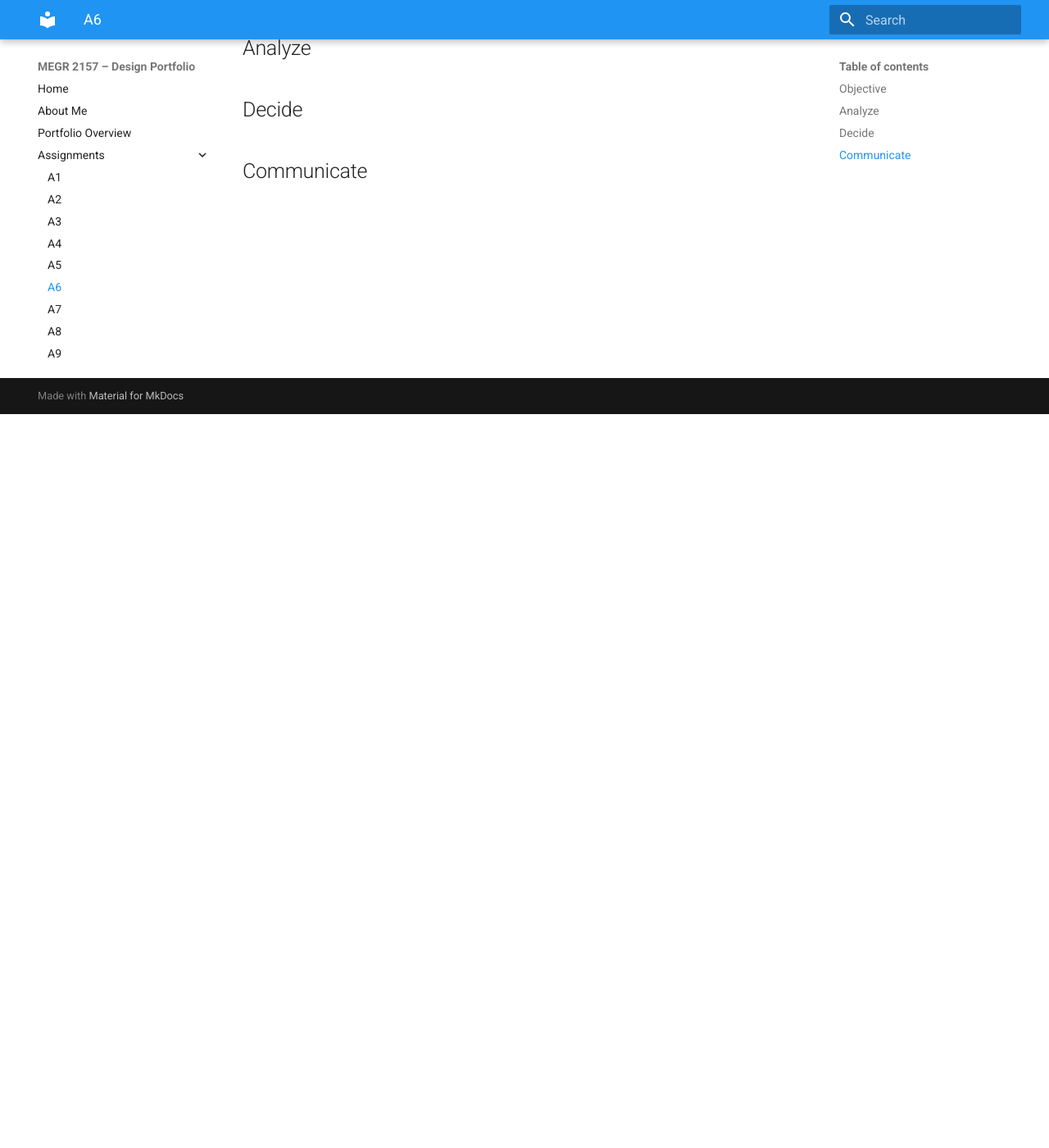
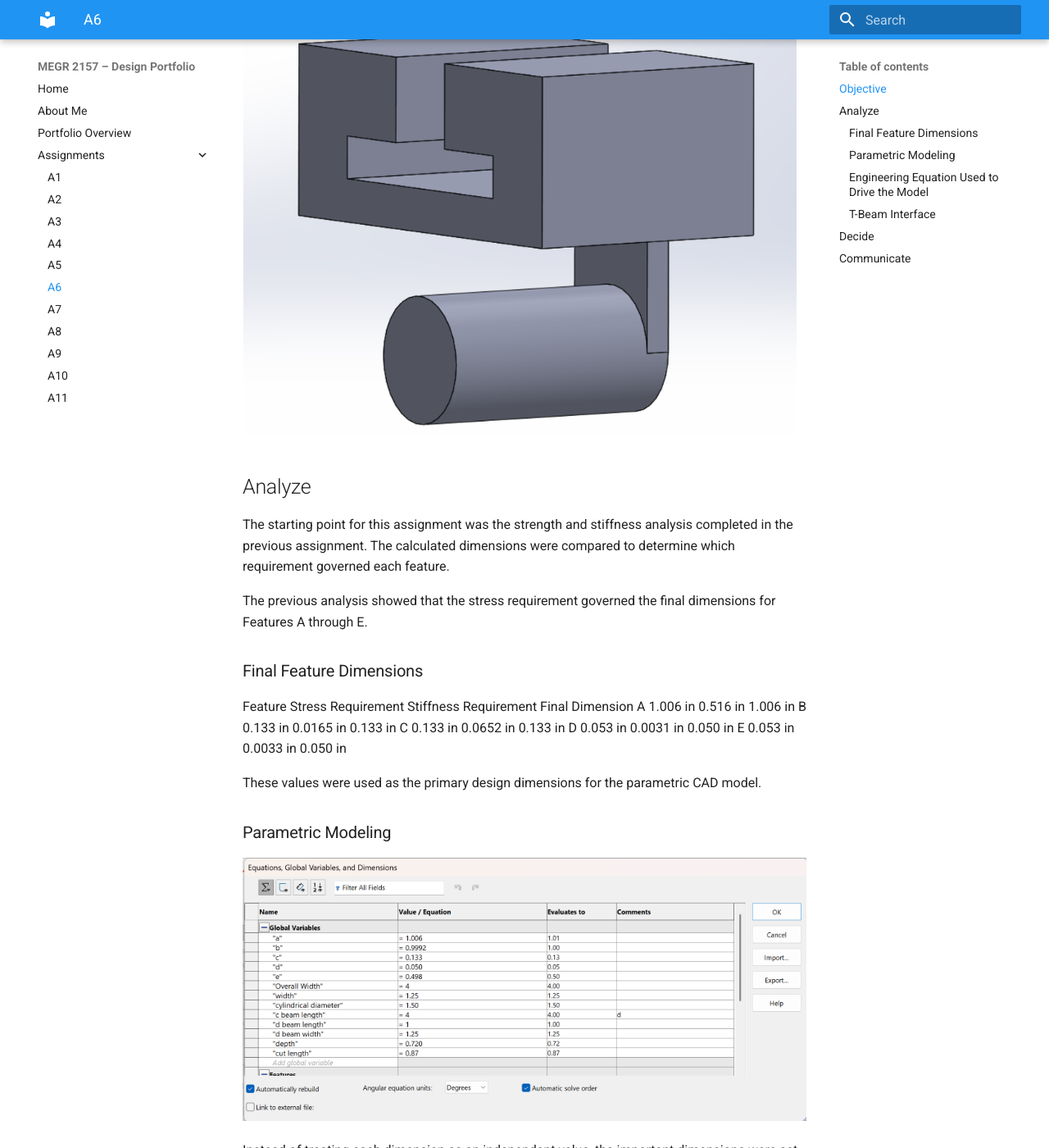
Before and after one commit to rsmith367-ux/design-projects-portfolio, an MkDocs documentation site: the page built from docs/assignments/A06/index.md, in a window 1280 px wide and 1400 px high, scrolled down 895 px. Shown: the whole window at 82% size. Built offline with MkDocs 1.6.1 and Material for MkDocs 9.7.7, drawn with Linux system fonts in a browser that asks for light colours; some of the changed text lies outside the part shown.

Commit message:
Enhance index.md with analysis and modeling details
Added analysis and parametric modeling sections with updated feature dimensions and engineering equations.

```diff
--- a/docs/assignments/A06/index.md
+++ b/docs/assignments/A06/index.md
@@ -35,9 +35,80 @@ Factor of safety: 4
 Allowable stress: 9,000 psi
 Maximum allowable deflection: 0.005 in
 
-[INSERT IMAGE: Assignment/specification figure]
+![bracket Concept Design from A5](pic6.png)
+
 
 ## Analyze
+The starting point for this assignment was the strength and stiffness analysis completed in the previous assignment. The calculated dimensions were compared to determine which requirement governed each feature.
+
+The previous analysis showed that the stress requirement governed the final dimensions for Features A through E.
+
+### Final Feature Dimensions
+Feature	Stress Requirement	Stiffness Requirement	Final Dimension
+A	1.006 in	0.516 in	1.006 in
+B	0.133 in	0.0165 in	0.133 in
+C	0.133 in	0.0652 in	0.133 in
+D	0.053 in	0.0031 in	0.050 in
+E	0.053 in	0.0033 in	0.050 in
+
+These values were used as the primary design dimensions for the parametric CAD model.
+
+### Parametric Modeling
+
+![CAD Parametric Table ](pic2.png)
+
+
+Instead of treating each dimension as an independent value, the important dimensions were set up as parameters in CAD. This allows the model to respond to changes in the design requirements without requiring every feature to be manually remodeled. The parametric table contains the important dimensions used to control the bracket geometry. The parameters include the feature dimensions as well as other important dimensions used to define the bracket and its interface.
+
+### Engineering Equation Used to Drive the Model
+
+One of the dimensions was connected to the engineering analysis rather than simply entering the final calculated value manually.
+
+For Feature A, the strength analysis used the bending-stress relationship:
+
+[
+\sigma = \frac{M}{Z}
+]
+
+The allowable stress was determined using the factor of safety:
+
+[
+\sigma_{allow}=\frac{S_y}{SF}
+]
+
+Using the A36 steel yield strength of 36,000 psi and a factor of safety of 4:
+
+[
+\sigma_{allow}=\frac{36,000}{4}
+]
+
+[
+\sigma_{allow}=9,000\text{ psi}
+]
+
+The resulting strength calculation determined that Feature A required a final dimension of:
+
+[
+\boxed{1.006\text{ in}}
+]
+
+This dimension was incorporated into the CAD parameter system so that the model could update when the parameter was changed.
+
+![Feature A dimensions](pic3.png)
+
+### T-Beam Interface
+
+The updated T-beam specifications were also considered when modeling the bracket. The bracket interface needed to provide the required sliding fit over the rigid T-beam.
+
+The updated T-beam dimensions were:
+
+(a = 0.498) in with a tolerance of (+0.000/-0.001) in
+(b = 0.9992) in with a tolerance of (+0.000/-0.0005) in
+(c = 1.499) in with a tolerance of (+0.000/-0.001) in
+
+These dimensions were used to determine the corresponding bracket interface geometry and gaps.
+
+![Feature A dimensions](pic3.png)
 
 
 ## Decide
```
